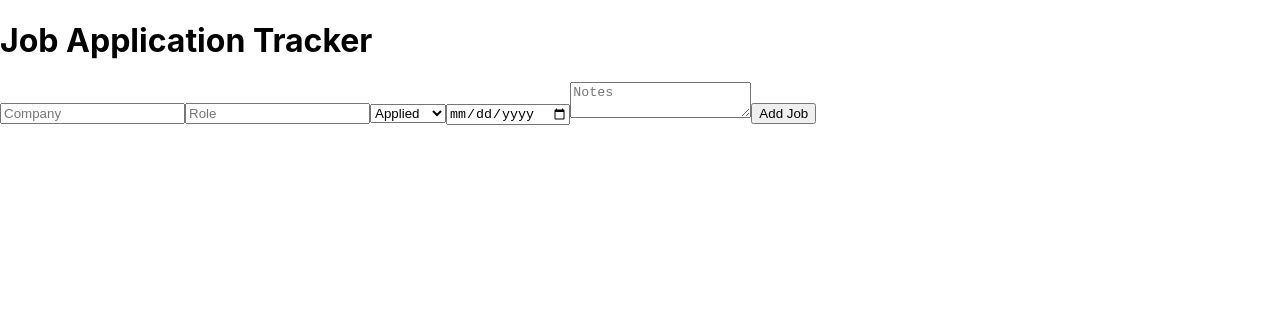
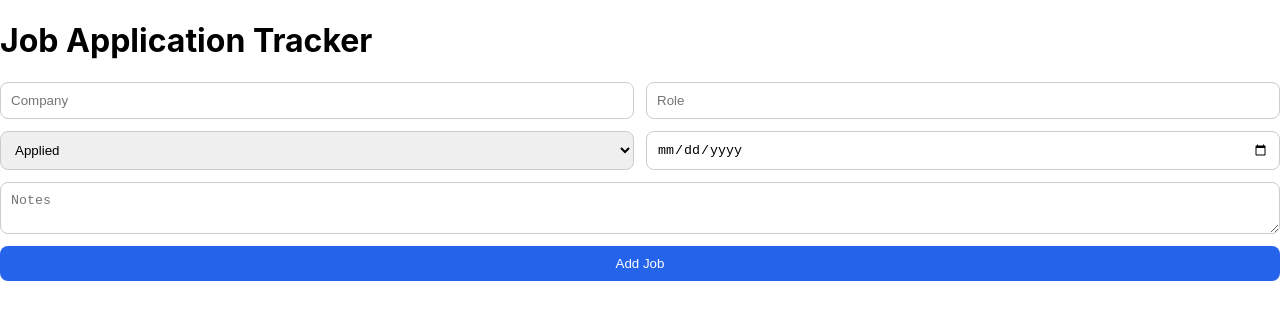
Before and after one commit to Annrose-debug/job-tracker-app, a React (Create React App) app in the folder frontend/: page / in a window 1280 px wide. Shown: the top 320 px of the page. Built offline with nearby package versions, Linux system fonts and the light colour scheme.

Commit message:
Day 10: Connected React form to backend and handled date validation

```diff
--- a/frontend/package.json
+++ b/frontend/package.json
@@ -7,6 +7,7 @@
     "@testing-library/jest-dom": "^6.9.1",
     "@testing-library/react": "^16.3.2",
     "@testing-library/user-event": "^13.5.0",
+    "axios": "^1.15.2",
     "react": "^19.2.5",
     "react-dom": "^19.2.5",
     "react-scripts": "5.0.1",
--- /dev/null
+++ b/frontend/src/components/jobForm.css
@@ -0,0 +1,27 @@
+.job-form {
+  display: grid;
+  grid-template-columns: 1fr 1fr;
+  gap: 12px;
+}
+
+.job-form input,
+.job-form select,
+.job-form textarea {
+  padding: 10px;
+  border-radius: 8px;
+  border: 1px solid #ccc;
+}
+
+.job-form textarea {
+  grid-column: span 2;
+}
+
+.job-form button {
+  grid-column: span 2;
+  padding: 10px;
+  background-color: #2563eb;
+  color: white;
+  border: none;
+  border-radius: 8px;
+  cursor: pointer;
+}
--- a/frontend/src/components/jobForm.js
+++ b/frontend/src/components/jobForm.js
@@ -1,7 +1,13 @@
 // import useState basically for storing and handling data
 import { useState } from "react";
 
-// Core function: formData - holds the field CSSFontFeatureValuesRule, setFormData - updates changes
+// import axios for making HTTP requests to the backend API
+import axios from "axios";
+
+// import the css file for styling the form
+import "./jobForm.css";
+
+// Core function: formData - holds the field values, setFormData - updates changes
 function JobForm() {
   const [formData, setFormData] = useState({
     company: "",
@@ -11,29 +17,60 @@ function JobForm() {
     notes: ""
   });
 
-//   handles all changes to the form fields
+  // handles all changes to the form fields
   const handleChange = (e) => {
     setFormData({
       ...formData,
-    //   assign the value of the field to the corresponding key in the formData object
+      // assign the value of the field to the corresponding key in the formData object
       [e.target.name]: e.target.value
     });
   };
 
-//   prevents the default form submission behaviour and logs the formData to the console  for now
-  const handleSubmit = (e) => {
+  // prevents the default form submission behaviour and sends the data to the backend
+  const handleSubmit = async (e) => {
     e.preventDefault();
-    console.log(formData); // for now
+
+    // validates that company and role are filled
+    if (!formData.company || !formData.role) {
+      alert("Company and role are required");
+      return;
+    }
+
+    // sends null instead of an empty string if no date is selected
+    const dataToSend = {
+      ...formData,
+      date_applied: formData.date_applied || null
+    };
+
+    try {
+      const response = await axios.post(
+        "http://localhost:5000/jobs",
+        dataToSend
+      );
+
+      console.log("Success:", response.data);
+
+      // clears the form after successful submission
+      setFormData({
+        company: "",
+        role: "",
+        status: "Applied",
+        date_applied: "",
+        notes: ""
+      });
+    } catch (error) {
+      console.error("Error adding job:", error);
+    }
   };
 
-
-//   renders the form with inputs
+  // renders the form with inputs
   return (
-    <form onSubmit={handleSubmit}>
+    <form className="job-form" onSubmit={handleSubmit}>
       <input
         type="text"
         name="company"
         placeholder="Company"
+        value={formData.company}
         onChange={handleChange}
       />
 
@@ -41,24 +78,32 @@ function JobForm() {
         type="text"
         name="role"
         placeholder="Role"
+        value={formData.role}
         onChange={handleChange}
       />
 
-      <select name="status" onChange={handleChange}>
+      <select
+        name="status"
+        value={formData.status}
+        onChange={handleChange}
+      >
         <option>Applied</option>
         <option>Interview</option>
+        <option>Offer</option>
         <option>Rejected</option>
       </select>
 
       <input
         type="date"
         name="date_applied"
+        value={formData.date_applied}
         onChange={handleChange}
       />
 
       <textarea
         name="notes"
         placeholder="Notes"
+        value={formData.notes}
         onChange={handleChange}
       />
 
```
Also changed, not shown: 2 other files (tests, documents, lock files or other folders).
